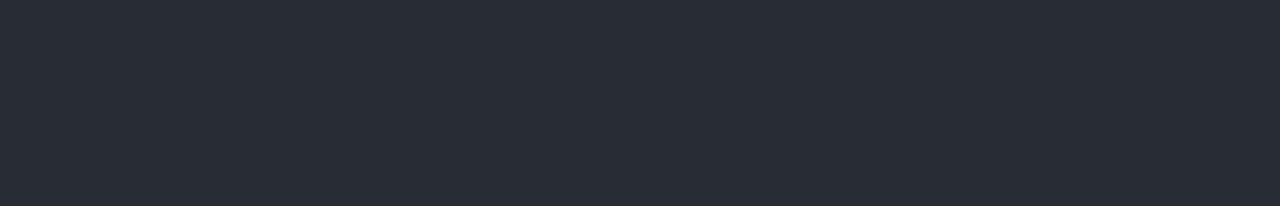
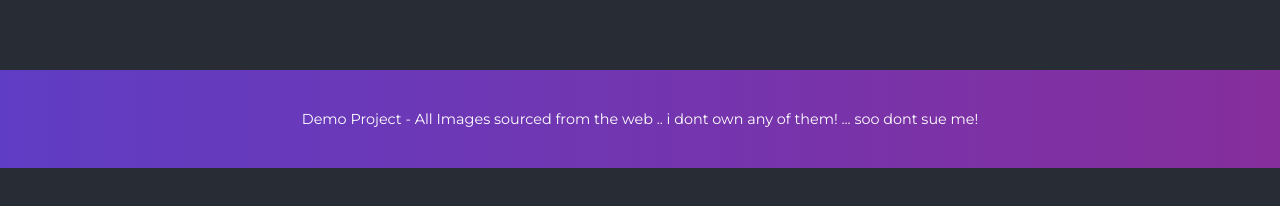
Before and after one commit to alisyedn/learning-journal, a Next.js app: page /journals/featured in a window 1280 px wide. Shown: the part 572-778 px from the top of the page. Built offline with nearby package versions, Linux system fonts and the light colour scheme; no server answers; the database is empty.

Commit message:
merged feat/final into main

```diff
--- a/app/layout.tsx
+++ b/app/layout.tsx
@@ -2,6 +2,7 @@ import type {Metadata} from 'next'
 import {Inter} from 'next/font/google'
 import './globals.scss'
 import MainHeader from "@/components/main-header";
+import MainFooter from "@/components/main-footer";
 
 const inter = Inter({ subsets: ['latin'] })
 
@@ -20,6 +21,7 @@ export default function RootLayout({
       <body className={inter.className}>
         <MainHeader/>
         {children}
+        <MainFooter/>
       </body>
     </html>
   )
--- a/app/page.tsx
+++ b/app/page.tsx
@@ -13,7 +13,7 @@ export default async function Home() {
         </div>
         <div className={classes.description}>
           <p>This is a archive of random sub-set of more comprehensive notes</p>
-          <p>This Project was create during the christmas leave of 2023 during downtime</p>
+          <p>This Demo Project was create during the christmas leave of 2023 during downtime</p>
         </div>
       </header>
       <main className={classes.main}>
--- /dev/null
+++ b/components/main-footer/index.ts
@@ -0,0 +1 @@
+export {default} from './main-footer'
--- /dev/null
+++ b/components/main-footer/main-footer.module.scss
@@ -0,0 +1,15 @@
+.footer {
+    background: linear-gradient(to left, #862e9c, #5f3dc4);
+    padding: 0.5rem;
+    font-family: 'Montserrat', sans-serif;
+}
+
+.content {
+    width: 70vw;
+    margin: 2rem auto;
+
+    p {
+        text-align: center;
+        font-size: 0.9rem;
+    }
+}
--- /dev/null
+++ b/components/main-footer/main-footer.tsx
@@ -0,0 +1,13 @@
+import classes from './main-footer.module.scss'
+
+const MainFooter = () => {
+  return (
+    <footer className={classes.footer}>
+      <div className={classes.content}>
+        <p>Demo Project - All Images sourced from the web .. i dont own any of them! ... soo dont sue me!</p>
+      </div>
+    </footer>
+  )
+}
+
+export default MainFooter;
```
